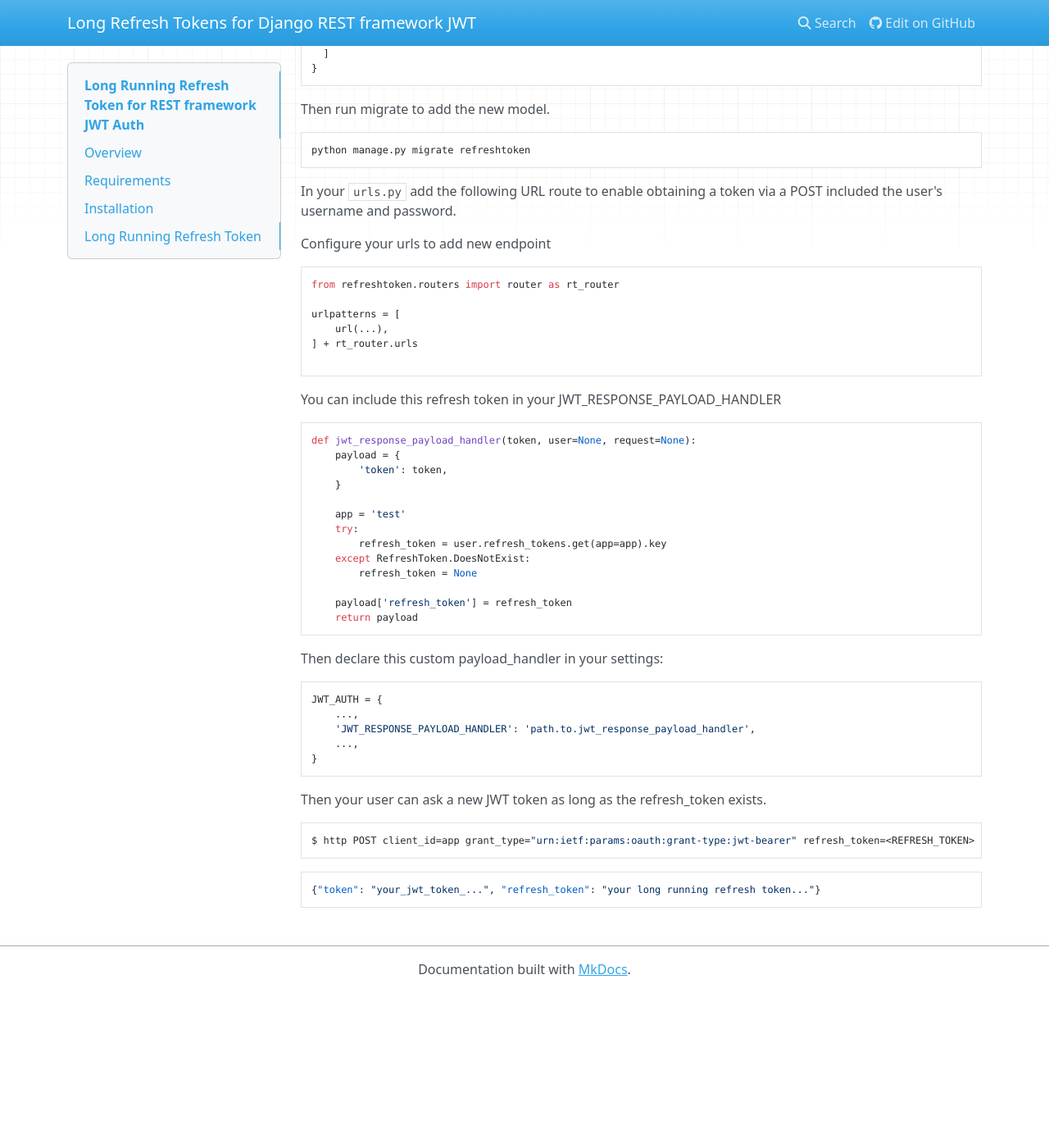
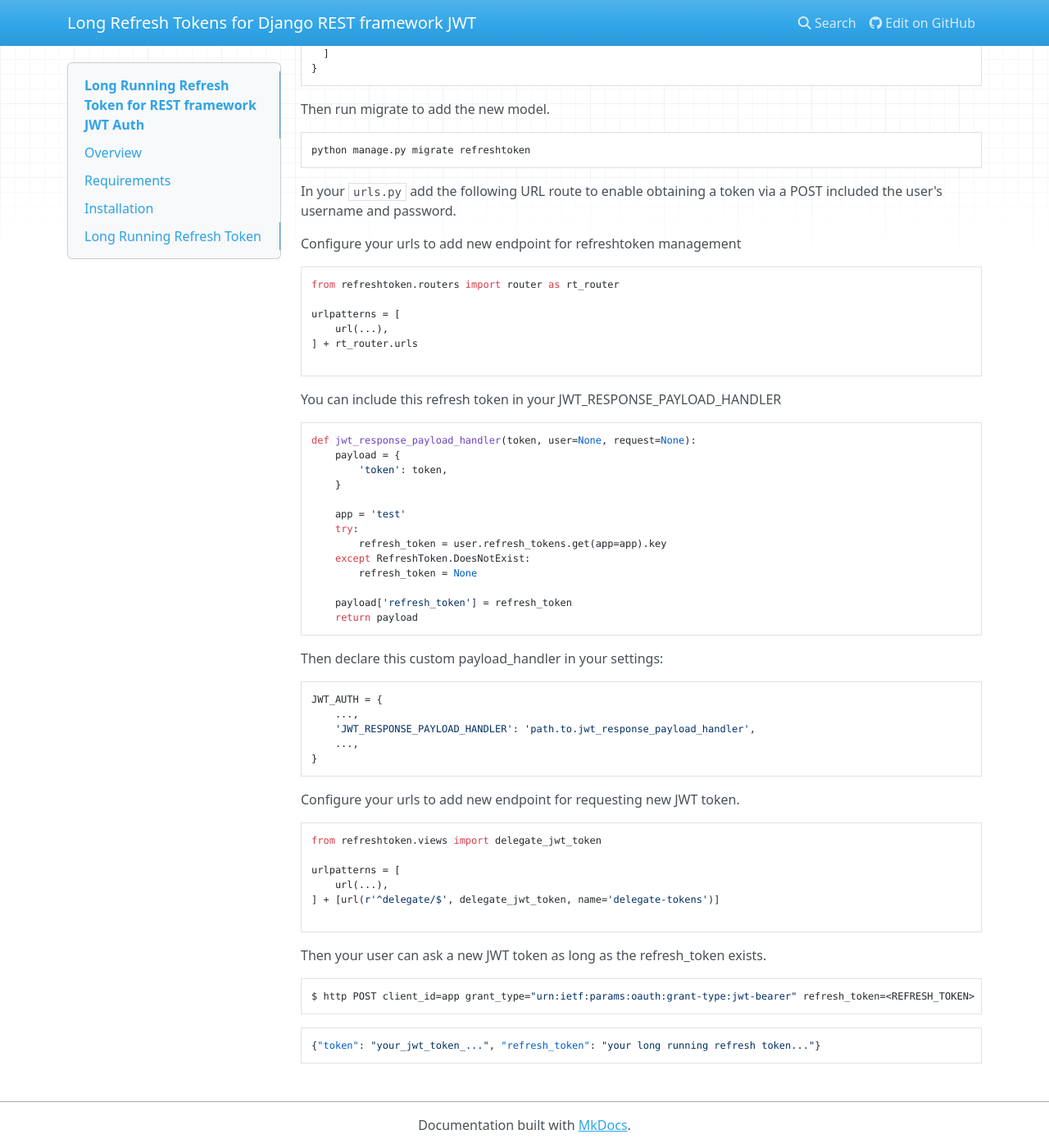
Before and after one commit to s3341458/django-rest-framework-jwt-refresh-token, an MkDocs documentation site: the page built from docs/index.md, in a window 1280 px wide and 1400 px high, scrolled down 931 px. Shown: the whole window at 82% size. Built offline with MkDocs 1.6.1, drawn with Linux system fonts in a browser that asks for light colours; nearby versions of some CDN libraries; before the commit the page ends 2141 px from its top, so only the background shows below that.

Commit message:
add document about how to register endpoint for requesting new JWT

````diff
--- a/docs/index.md
+++ b/docs/index.md
@@ -62,7 +62,7 @@ python manage.py migrate refreshtoken
 In your `urls.py` add the following URL route to enable obtaining a token via a POST included the user's username and password.
 
 
-Configure your urls to add new endpoint
+Configure your urls to add new endpoint for refreshtoken management
 
 ```python
 from refreshtoken.routers import router as rt_router
@@ -101,6 +101,17 @@ JWT_AUTH = {
 }
 ```
 
+Configure your urls to add new endpoint for requesting new JWT token.
+
+```python
+from refreshtoken.views import delegate_jwt_token
+
+urlpatterns = [
+    url(...),
+] + [url(r'^delegate/$', delegate_jwt_token, name='delegate-tokens')]
+
+```
+
 Then your user can ask a new JWT token as long as the refresh_token exists.
 
 ```bash
````
